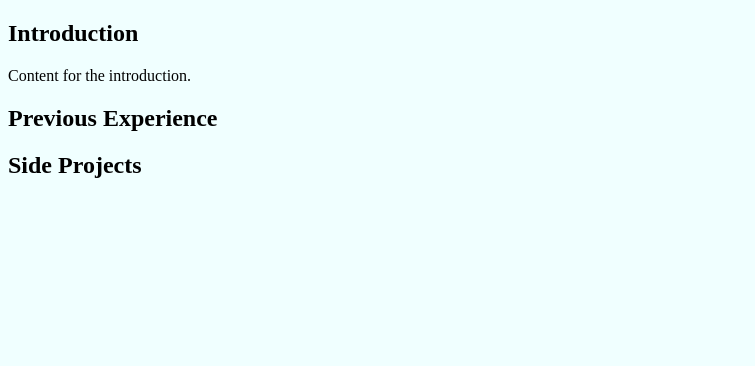
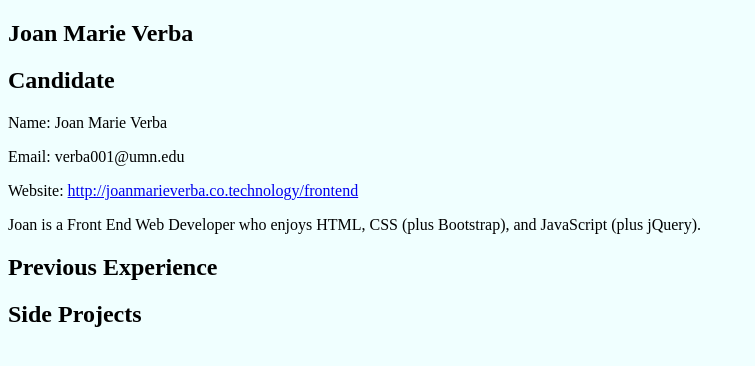
Before and after one commit to joanmarieverba/resume, a plain HTML site: page index.html in a window 1280 px wide. Shown: the whole page, without its empty margins (0-755 px from the left). Drawn offline with Linux system fonts and the light colour scheme.

Commit message:
add text

```diff
--- a/index.html
+++ b/index.html
@@ -18,10 +18,23 @@
 <input type="radio" name="section" id="radio-section-2" />
 
 <section id="section-0">
-    <h2><label for="radio-section-0">Introduction</label></h2>
-    <div>
-        Content for the introduction.
-    </div>
+    <h2><label for="radio-section-0">Joan Marie Verba</label></h2>
+
+    <h2>Candidate</h2>
+    <p>
+        Name: <span>Joan Marie Verba</span>
+    </p>
+    <p>
+        Email: <span>verba001@umn.edu</span>
+    </p>
+    <p>
+        Website: <a href="http://joanmarieverba.co.technology/frontend">http://joanmarieverba.co.technology/frontend</a>
+    </p>
+    <p>
+        Joan is a <span>Front End Web Developer</span>
+        who enjoys <span>HTML, CSS (plus Bootstrap), and JavaScript (plus jQuery)</span>.
+    </p>
+
 </section>
 <section id="section-1">
     <h2><label for="radio-section-1">Previous Experience</label></h2>
```
